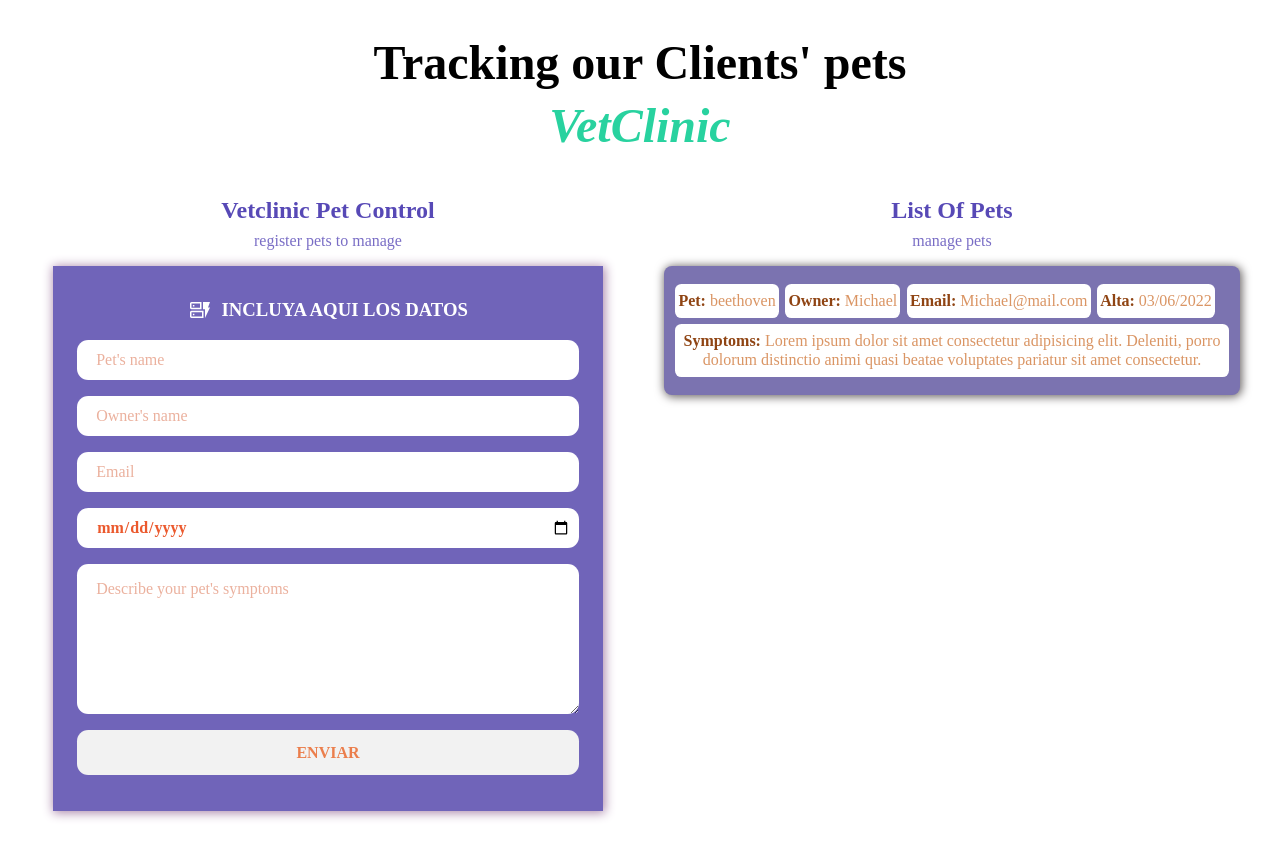
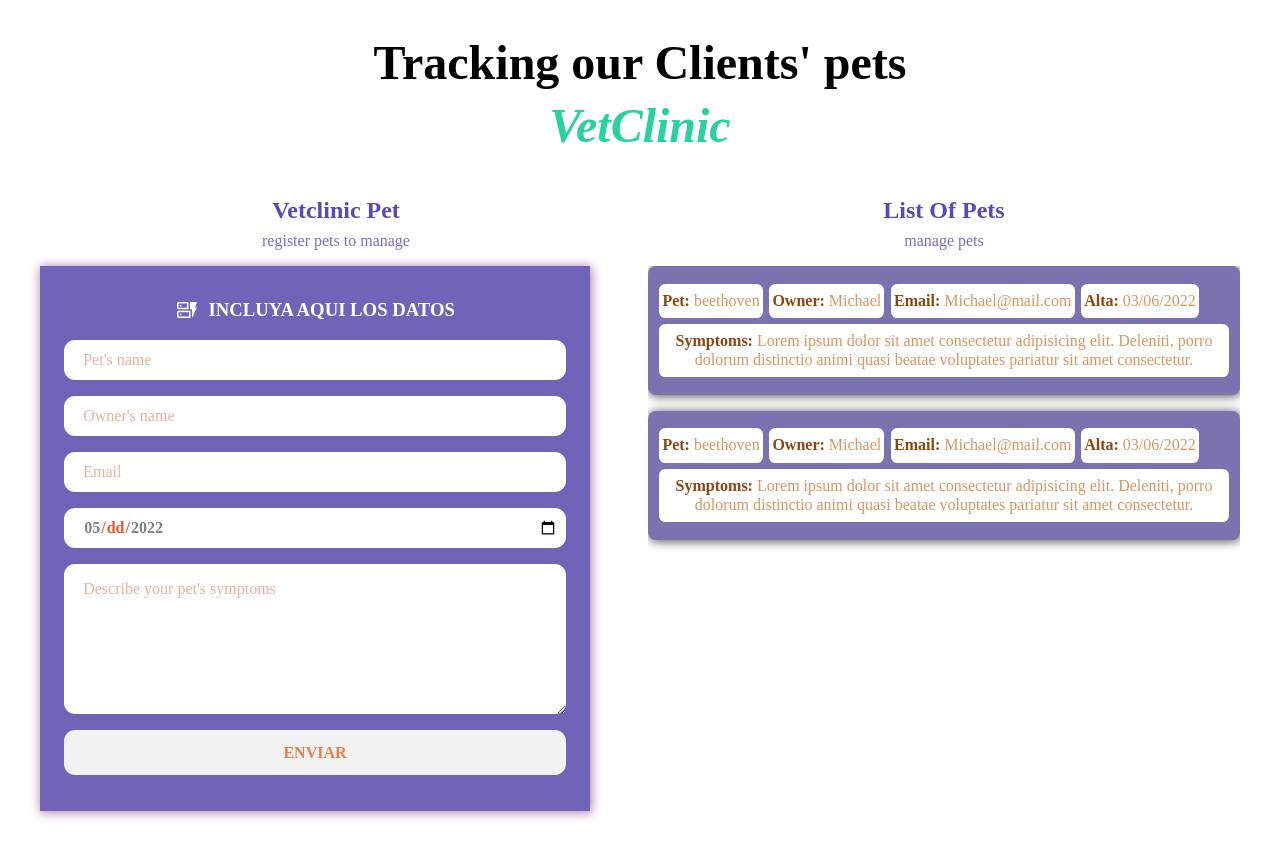
Before and after one commit to luismac09/pet-manager-vet, a React (Vite) app: page / in a window 1280 px wide. Shown: the top 858 px of the page. Built offline with nearby package versions, Linux system fonts and the light colour scheme.

Commit message:
added RegisteredPet component | defined form states and events

```diff
--- a/src/components/MainContent.jsx
+++ b/src/components/MainContent.jsx
@@ -5,7 +5,7 @@ const MainContent = () => {
 	return (
 		<main className={css.main}>
 			<section className={css.column}>
-				<h2 className={css.main__title}>Vetclinic Pet Control </h2>
+				<h2 className={css.main__title}>Vetclinic Pet</h2>
 				<p className={css.main__subtitle}>register pets to manage</p>
 				<MainForm />
 			</section>
--- a/src/components/MainContent.module.css
+++ b/src/components/MainContent.module.css
@@ -24,7 +24,7 @@ section:empty::after {
 @media screen and (min-width: 768px) {
 	.main {
 		display: flex;
-		gap: 3em;
+		gap: 1em;
 	}
 	.column {
 		flex: 1;
--- a/src/components/MainForm.jsx
+++ b/src/components/MainForm.jsx
@@ -1,10 +1,19 @@
+import { useState } from 'react';
 import css from './MainForm.module.css';
-
 const MainForm = () => {
+	const [name, setName] = useState('');
+	const [owner, setOwner] = useState('');
+	const [email, setEmail] = useState('');
+	const [discharge, setDischarge] = useState('');
+	const [symptom, setSymptom] = useState('');
+	const handleSubmit = e => {
+		e.preventDefault();
+		console.log('sending form data....');
+	};
 	return (
-		<form className={css.form}>
+		<form className={css.form} onSubmit={handleSubmit}>
 			<h3 className={css.form__title}>
-				<img src='/form.svg' className={css.form__icon} />{' '}
+				<img src='/form.svg' className={css.form__icon} alt='form' />{' '}
 				<span className={css.form__text}>INCLUYA AQUI LOS DATOS</span>
 			</h3>
 			<div className={css.form__field}>
@@ -14,6 +23,8 @@ const MainForm = () => {
 						type='text'
 						className={css.form__input}
 						placeholder="Pet's name"
+						value={name}
+						onChange={e => setName(e.target.value)}
 					/>
 				</label>
 			</div>
@@ -24,6 +35,10 @@ const MainForm = () => {
 						type='text'
 						className={css.form__input}
 						placeholder="Owner's name"
+						value={owner}
+						onChange={e => {
+							setOwner(e.target.value);
+						}}
 					/>
 				</label>
 			</div>
@@ -34,6 +49,10 @@ const MainForm = () => {
 						type='email'
 						className={css.form__input}
 						placeholder='Email'
+						value={email}
+						onChange={e => {
+							setEmail(e.target.value);
+						}}
 					/>
 				</label>
 			</div>
@@ -43,7 +62,12 @@ const MainForm = () => {
 						id='discharge'
 						type='date'
 						className={css.form__input}
-						placeholder='Discharge'
+						value={discharge}
+						min='2022-05-12'
+						max='2022-05-31'
+						onChange={e => {
+							setDischarge(e.target.value);
+						}}
 					/>
 				</label>
 			</div>
@@ -52,6 +76,10 @@ const MainForm = () => {
 					className={css.form__textarea}
 					id='symptom'
 					placeholder="Describe your pet's symptoms"
+					value={symptom}
+					onChange={e => {
+						setSymptom(e.target.value);
+					}}
 				></textarea>
 			</div>
 			<input type='submit' value='Enviar' className={css.form__submit} />
--- a/src/components/MainForm.module.css
+++ b/src/components/MainForm.module.css
@@ -3,10 +3,13 @@
 	font-weight: 500;
 }
 textarea,
-input,
-input:focus {
+input {
 	border: none;
 	outline: none;
+}
+input:focus,
+textarea:focus {
+	outline: 1px solid hsl(162, 68%, 49%);
 }
 .form {
 	background-color: hsl(248, 38%, 56%);
@@ -16,6 +19,13 @@ input:focus {
 	margin-left: auto;
 	margin-right: auto;
 	padding: 0.8em 1.5em;
+	margin-bottom: 3em;
+}
+@media screen and (min-width: 768px) {
+	.form {
+		margin-left: 0;
+		margin-right: 0;
+	}
 }
 .form__title {
 	display: flex;
--- a/src/components/MainList.jsx
+++ b/src/components/MainList.jsx
@@ -1,33 +1,13 @@
 import css from './MainList.module.css';
+import RegisteredPet from './RegisteredPet.jsx';
 const MainList = () => {
 	return (
 		<>
 			<h3 className={css.title}>list of pets</h3>
 			<p className={css.subtitle}>manage pets</p>
 			<ul className={css.list}>
-				<li className={css.list__item}>
-					<p className={css.list__row}>
-						Pet:<span className={css.list__text}> beethoven</span>
-					</p>
-					<p className={css.list__row}>
-						Owner:<span className={css.list__text}> Michael</span>
-					</p>
-					<p className={css.list__row}>
-						Email:<span className={css.list__text}> Michael@mail.com</span>
-					</p>
-					<p className={css.list__row}>
-						Alta:<span className={css.list__text}> 03/06/2022 </span>
-					</p>
-					<p className={css.list__row}>
-						Symptoms:
-						<span className={css.list__text}>
-							{' '}
-							Lorem ipsum dolor sit amet consectetur adipisicing elit. Deleniti,
-							porro dolorum distinctio animi quasi beatae voluptates pariatur
-							sit amet consectetur.
-						</span>
-					</p>
-				</li>
+				<RegisteredPet />
+				<RegisteredPet />
 			</ul>
 		</>
 	);
--- a/src/components/MainList.module.css
+++ b/src/components/MainList.module.css
@@ -11,29 +11,8 @@
 	color: hsla(248, 43%, 50%, 0.8);
 }
 .list {
+	overflow: auto;
 	list-style: none;
 	padding-left: 0;
-	height: 200vh;
+	height: 60vh;
 }
-.list__item {
-	display: flex;
-	flex-wrap: wrap;
-	width: 100%;
-	background-color: hsl(248, 28%, 57%);
-	box-shadow: 1px 1px 10px 1px rgb(104, 99, 99);
-	padding: 0.9em 0.5em;
-	border-radius: 0.5em;
-	margin-bottom: 1em;
-}
-.list__row {
-	margin: 0.2em;
-	font-weight: 700;
-	background-color: white;
-	padding: 0.5em 0.2em;
-	border-radius: 0.4em;
-	color: rgb(143, 68, 19);
-}
-.list__text {
-	font-weight: 400;
-	color: rgb(218, 149, 100);
-}
--- /dev/null
+++ b/src/components/RegisteredPet.jsx
@@ -0,0 +1,30 @@
+import css from './RegisteredPet.module.css';
+const RegisteredPet = () => {
+	return (
+		<li className={css.list__item}>
+			<p className={css.list__row}>
+				Pet:<span className={css.list__text}> beethoven</span>
+			</p>
+			<p className={css.list__row}>
+				Owner:<span className={css.list__text}> Michael</span>
+			</p>
+			<p className={css.list__row}>
+				Email:<span className={css.list__text}> Michael@mail.com</span>
+			</p>
+			<p className={css.list__row}>
+				Alta:<span className={css.list__text}> 03/06/2022 </span>
+			</p>
+			<p className={css.list__row}>
+				Symptoms:
+				<span className={css.list__text}>
+					{' '}
+					Lorem ipsum dolor sit amet consectetur adipisicing elit. Deleniti,
+					porro dolorum distinctio animi quasi beatae voluptates pariatur sit
+					amet consectetur.
+				</span>
+			</p>
+		</li>
+	);
+};
+
+export default RegisteredPet;
--- /dev/null
+++ b/src/components/RegisteredPet.module.css
@@ -0,0 +1,22 @@
+.list__item {
+	display: flex;
+	flex-wrap: wrap;
+	width: 100%;
+	background-color: hsl(248, 28%, 57%);
+	box-shadow: 1px 1px 10px 1px rgb(104, 99, 99);
+	padding: 0.9em 0.5em;
+	border-radius: 0.5em;
+	margin-bottom: 1em;
+}
+.list__row {
+	margin: 0.2em;
+	font-weight: 700;
+	background-color: white;
+	padding: 0.5em 0.2em;
+	border-radius: 0.4em;
+	color: rgb(143, 68, 19);
+}
+.list__text {
+	font-weight: 400;
+	color: rgb(218, 149, 100);
+}
--- a/src/css/index.css
+++ b/src/css/index.css
@@ -1,4 +1,3 @@
-@import url('https://fonts.googleapis.com/icon?family=Material+Icons');
 @import './reset.css';
 
 html {
```
